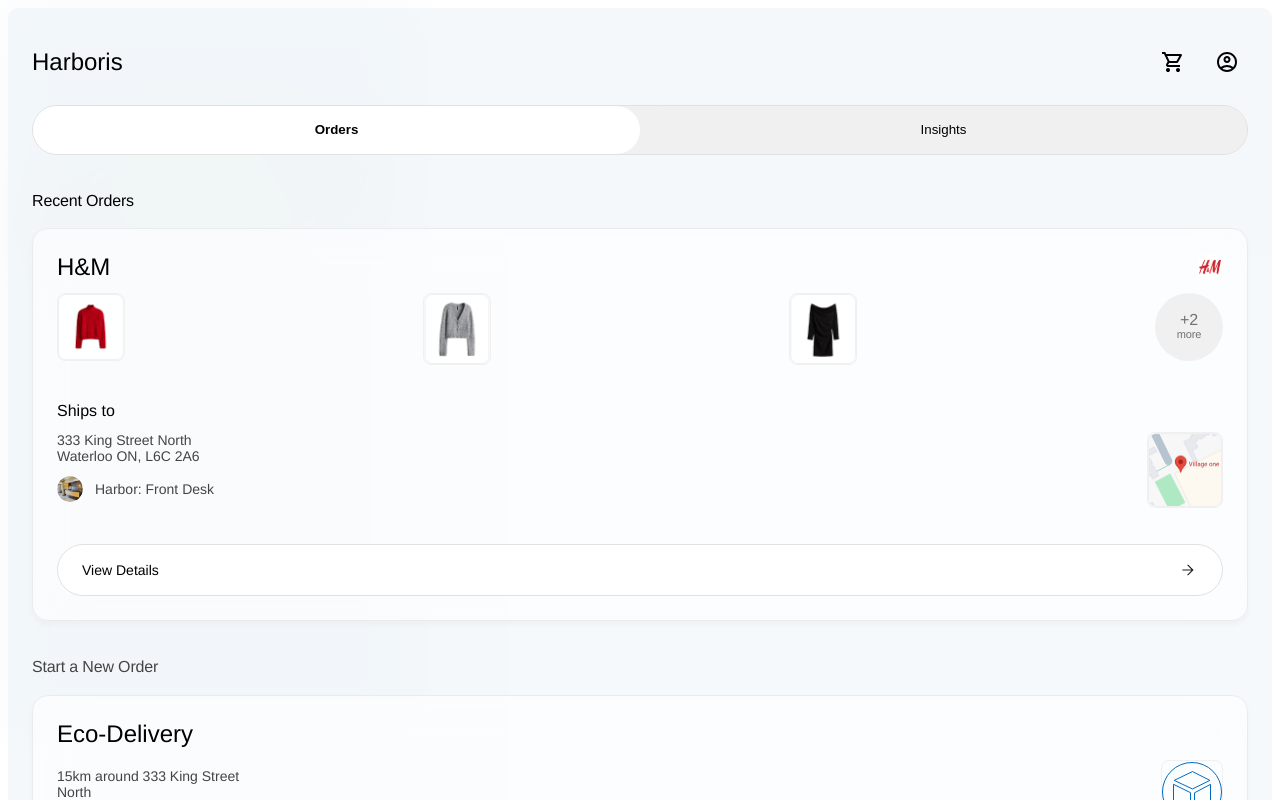
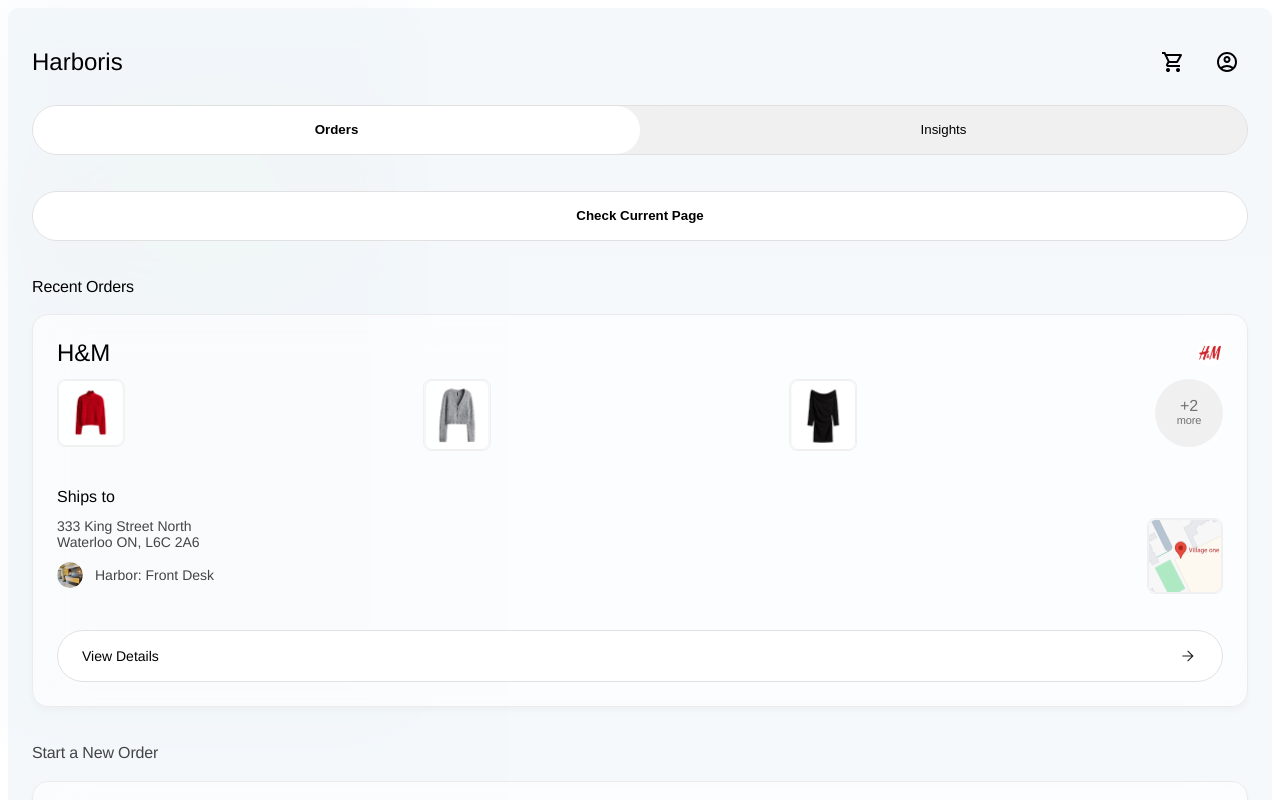
Before and after one commit to andrewchu16/Harboris, a React (Vite) app in the folder harboris-extension/: page / in a window 1280 px wide. Shown: the top 800 px of the page. Built offline with nearby package versions, Linux system fonts and the light colour scheme.

Commit message:
final push

```diff
--- a/harboris-extension/src/components/orders/Orders.tsx
+++ b/harboris-extension/src/components/orders/Orders.tsx
@@ -17,9 +17,50 @@
 import homepod from "../../assets/homepods.png";
 import airtag from "../../assets/airtag.png";
 
+import { useState } from "react";
+
 export default function Orders() {
+  const [tabIndex, setTabIndex] = useState(0);
   return (
     <>
+    <Section>
+        <div
+      style={{
+        display: "flex",
+        height: "50px",
+        justifyContent: "space-between",
+        alignItems: "center",
+        flexShrink: 0,
+        alignSelf: "stretch",
+        borderRadius: "100px",
+        border: "0.5px solid #E1E1E1",
+        background: "#F0F0F0",
+        boxSizing: "border-box",
+      }}
+    >
+          <button
+            style={{
+              width: "100%",
+              height: "100%",
+              borderRadius: "100px",
+              padding: "0px",
+              fontWeight: tabIndex === 0 ? "600" : "400",
+              background: tabIndex === 0 ? "#FFF" : "#F0F0F0",
+              borderWidth: "0px",
+              transition: "background 0.2s",
+              color: "#000",
+            }}
+            onClick={() => setTabIndex(0)}
+          >
+            <Link to="/product" style={{
+              textDecoration: "none",
+              color: "#000",
+            }}>
+              Check Current Page
+            </Link>
+          </button>
+        </div>
+    </Section>
       <Section>
         <h2
           style={{
```
